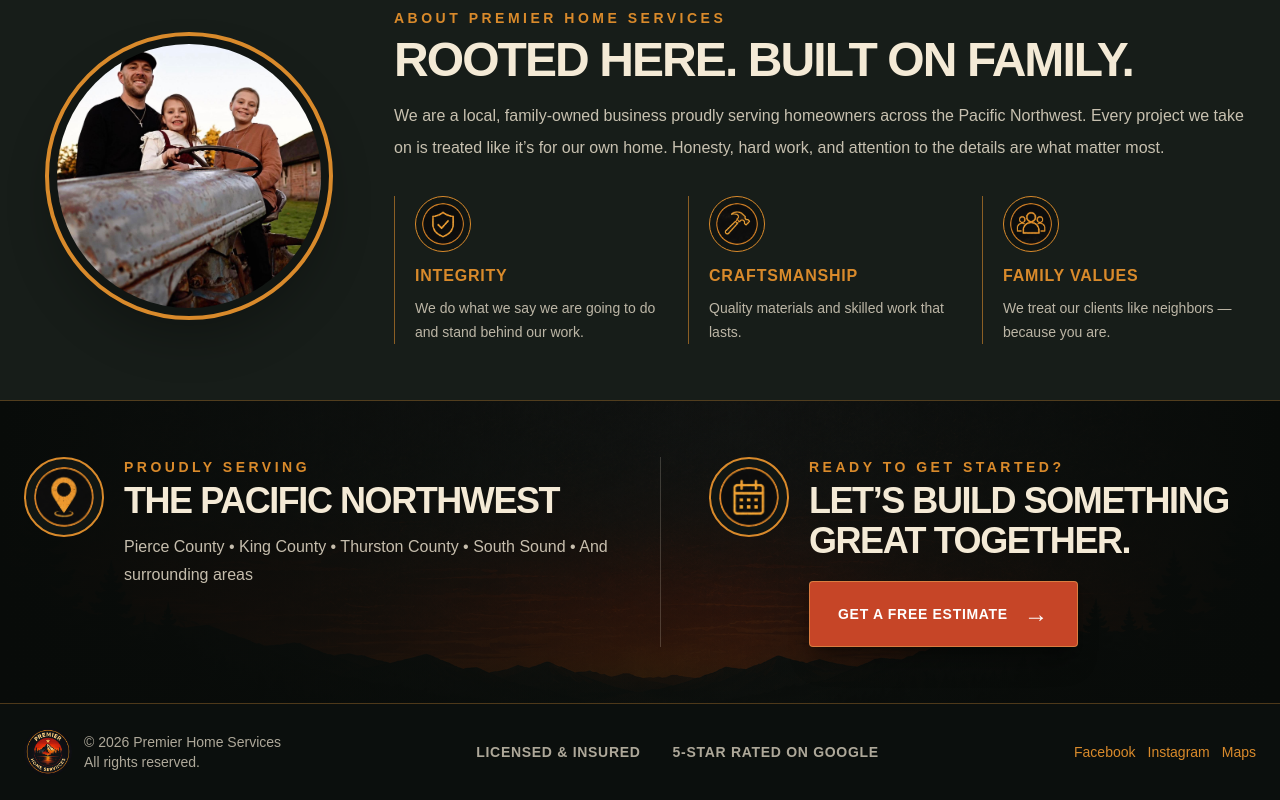
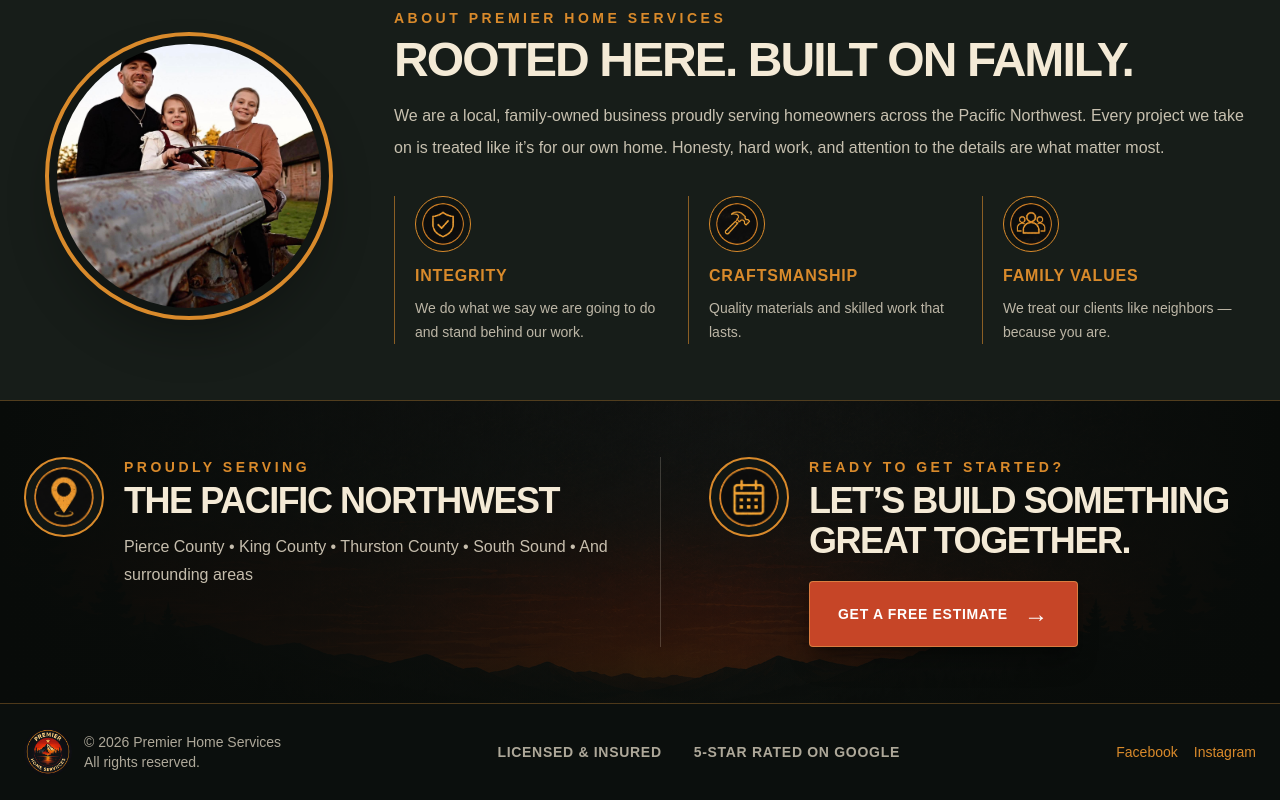
Before and after one commit to wapremierwebsite-cyber/premier-home-services, a Next.js app: page / in a window 1280 px wide. Shown: the part 1534-2334 px from the top of the page. Built offline with nearby package versions, Linux system fonts and the light colour scheme.

Commit message:
Link footer social media

```diff
--- a/app/about/page.tsx
+++ b/app/about/page.tsx
@@ -285,11 +285,25 @@
             <span>5-Star Rated on Google</span>
           </div>
 
-          <div className="flex gap-3 text-[#d98a2b]">
-            <span>Facebook</span>
-            <span>Instagram</span>
-            <span>Maps</span>
-          </div>
+<div className="flex gap-4 text-[#d98a2b]">
+  <a
+    href="https://www.facebook.com/wapremier"
+    target="_blank"
+    rel="noopener noreferrer"
+    className="transition hover:text-[#f4ead6]"
+  >
+    Facebook
+  </a>
+
+  <a
+    href="https://www.instagram.com/premierhome_service/"
+    target="_blank"
+    rel="noopener noreferrer"
+    className="transition hover:text-[#f4ead6]"
+  >
+    Instagram
+  </a>
+</div>
         </div>
       </footer>
     </main>
--- a/app/page.tsx
+++ b/app/page.tsx
@@ -347,11 +347,25 @@
             <span>5-Star Rated on Google</span>
           </div>
 
-          <div className="flex gap-3 text-[#d98a2b]">
-            <span>Facebook</span>
-            <span>Instagram</span>
-            <span>Maps</span>
-          </div>
+<div className="flex gap-4 text-[#d98a2b]">
+  <a
+    href="https://www.facebook.com/wapremier"
+    target="_blank"
+    rel="noopener noreferrer"
+    className="transition hover:text-[#f4ead6]"
+  >
+    Facebook
+  </a>
+
+  <a
+    href="https://www.instagram.com/premierhome_service/"
+    target="_blank"
+    rel="noopener noreferrer"
+    className="transition hover:text-[#f4ead6]"
+  >
+    Instagram
+  </a>
+</div>
         </div>
       </footer>
     </main>
--- a/app/project-gallery/page.tsx
+++ b/app/project-gallery/page.tsx
@@ -266,11 +266,25 @@
             <span>5-Star Rated on Google</span>
           </div>
 
-          <div className="flex gap-3 text-[#d98a2b]">
-            <span>Facebook</span>
-            <span>Instagram</span>
-            <span>Maps</span>
-          </div>
+<div className="flex gap-4 text-[#d98a2b]">
+  <a
+    href="https://www.facebook.com/wapremier"
+    target="_blank"
+    rel="noopener noreferrer"
+    className="transition hover:text-[#f4ead6]"
+  >
+    Facebook
+  </a>
+
+  <a
+    href="https://www.instagram.com/premierhome_service/"
+    target="_blank"
+    rel="noopener noreferrer"
+    className="transition hover:text-[#f4ead6]"
+  >
+    Instagram
+  </a>
+</div>
         </div>
       </footer>
     </main>
--- a/app/request-estimate/page.tsx
+++ b/app/request-estimate/page.tsx
@@ -302,11 +302,25 @@
             <span>5-Star Rated on Google</span>
           </div>
 
-          <div className="flex gap-3 text-[#d98a2b]">
-            <span>Facebook</span>
-            <span>Instagram</span>
-            <span>Maps</span>
-          </div>
+<div className="flex gap-4 text-[#d98a2b]">
+  <a
+    href="https://www.facebook.com/wapremier"
+    target="_blank"
+    rel="noopener noreferrer"
+    className="transition hover:text-[#f4ead6]"
+  >
+    Facebook
+  </a>
+
+  <a
+    href="https://www.instagram.com/premierhome_service/"
+    target="_blank"
+    rel="noopener noreferrer"
+    className="transition hover:text-[#f4ead6]"
+  >
+    Instagram
+  </a>
+</div>
         </div>
       </footer>
     </main>
--- a/app/service-areas/page.tsx
+++ b/app/service-areas/page.tsx
@@ -297,11 +297,25 @@
             <span>5-Star Rated on Google</span>
           </div>
 
-          <div className="flex gap-3 text-[#d98a2b]">
-            <span>Facebook</span>
-            <span>Instagram</span>
-            <span>Maps</span>
-          </div>
+<div className="flex gap-4 text-[#d98a2b]">
+  <a
+    href="https://www.facebook.com/wapremier"
+    target="_blank"
+    rel="noopener noreferrer"
+    className="transition hover:text-[#f4ead6]"
+  >
+    Facebook
+  </a>
+
+  <a
+    href="https://www.instagram.com/premierhome_service/"
+    target="_blank"
+    rel="noopener noreferrer"
+    className="transition hover:text-[#f4ead6]"
+  >
+    Instagram
+  </a>
+</div>
         </div>
       </footer>
     </main>
--- a/app/services/page.tsx
+++ b/app/services/page.tsx
@@ -347,11 +347,25 @@
             <span>5-Star Rated on Google</span>
           </div>
 
-          <div className="flex gap-3 text-[#d98a2b]">
-            <span>Facebook</span>
-            <span>Instagram</span>
-            <span>Maps</span>
-          </div>
+<div className="flex gap-4 text-[#d98a2b]">
+  <a
+    href="https://www.facebook.com/wapremier"
+    target="_blank"
+    rel="noopener noreferrer"
+    className="transition hover:text-[#f4ead6]"
+  >
+    Facebook
+  </a>
+
+  <a
+    href="https://www.instagram.com/premierhome_service/"
+    target="_blank"
+    rel="noopener noreferrer"
+    className="transition hover:text-[#f4ead6]"
+  >
+    Instagram
+  </a>
+</div>
         </div>
       </footer>
     </main>
```
